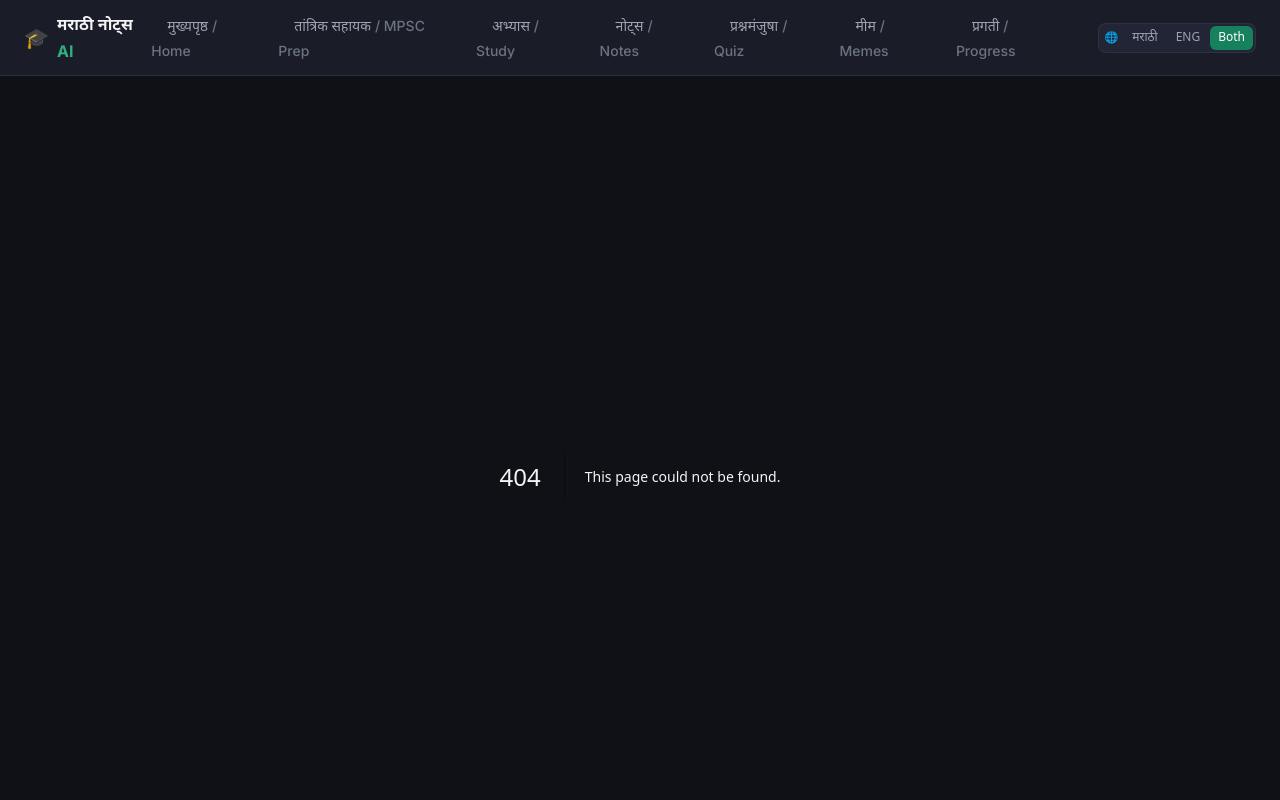
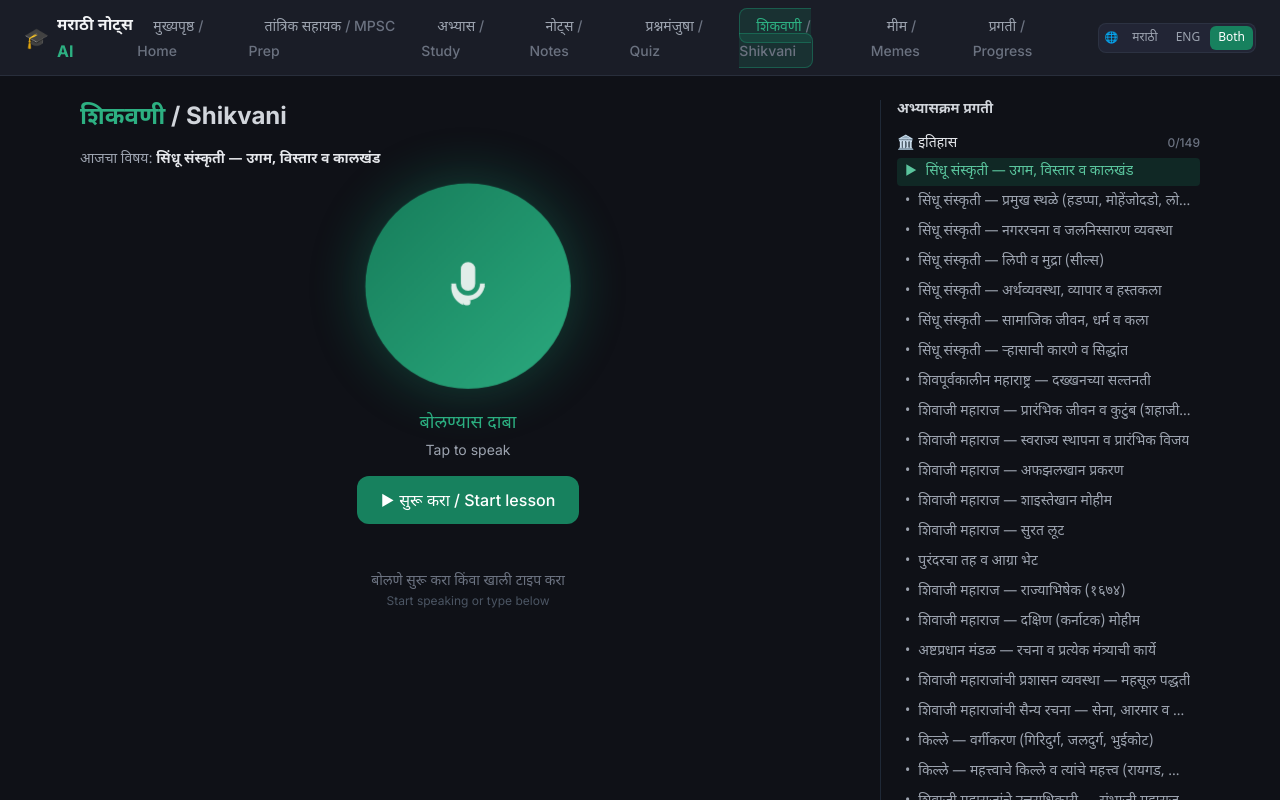
Before and after one commit to vaibhavselkar/prep_partner, a Next.js app: page /shikvani in a window 1280 px wide. Before the commit this address had no page. Shown: the top 800 px of the page. Built offline with nearby package versions, Linux system fonts and the light colour scheme.

Commit message:
feat(shikvani): lesson page + text-stream API + nav link + README

```diff
--- a/src/app/api/shikvani-chat/route.ts
+++ b/src/app/api/shikvani-chat/route.ts
@@ -29,5 +29,5 @@ export async function POST(req: NextRequest) {
     system,
     messages: last12.map((m) => ({ role: m.role as "user" | "assistant", content: m.content })),
   });
-  return result.toDataStreamResponse();
+  return result.toTextStreamResponse();
 }
--- /dev/null
+++ b/src/app/shikvani/page.tsx
@@ -0,0 +1,100 @@
+"use client";
+import { useMemo, useRef, useState } from "react";
+import { VoiceOrb } from "@/components/VoiceOrb";
+import { ChatTranscript } from "@/components/ChatTranscript";
+import { ShikvaniProgressPanel } from "@/components/ShikvaniProgressPanel";
+import { useVoiceConversation } from "@/hooks/useVoiceConversation";
+import { useSyllabusProgress } from "@/lib/syllabusProgress";
+import { nextTopic } from "@/lib/shikvani/curriculum";
+import { parseControlTag } from "@/lib/shikvani/controlTag";
+
+interface Msg { role: "user" | "assistant"; content: string }
+
+export default function ShikvaniPage() {
+  const { done, toggle } = useSyllabusProgress();
+  const [messages, setMessages] = useState<Msg[]>([]);
+  const [started, setStarted] = useState(false);
+  const currentTopic = useMemo(() => nextTopic(done), [done]);
+  const currentTopicRef = useRef(currentTopic);
+  currentTopicRef.current = currentTopic;
+  const messagesRef = useRef<Msg[]>([]);
+  messagesRef.current = messages;
+
+  // Send a user turn (or the initial "start") to the teacher and speak the reply.
+  const sendTurn = async (userText: string) => {
+    const topic = currentTopicRef.current;
+    if (!topic) return;
+    const nextMsgs: Msg[] = [...messagesRef.current, { role: "user", content: userText }];
+    setMessages(nextMsgs);
+    try {
+      const res = await fetch("/api/shikvani-chat", {
+        method: "POST",
+        headers: { "content-type": "application/json" },
+        body: JSON.stringify({ topicId: topic.id, messages: nextMsgs }),
+      });
+      const full = await res.text();
+      const { spoken, control } = parseControlTag(full);
+      setMessages((m) => [...m, { role: "assistant", content: spoken }]);
+      speak(spoken);
+      if (control?.topicDone) toggle(topic.id); // advance: marks done -> nextTopic recomputes
+    } catch {
+      setMessages((m) => [...m, { role: "assistant", content: "(कनेक्शन अडचण — पुन्हा प्रयत्न करा)" }]);
+    }
+  };
+
+  const { orbState, startConversation, stopConversation, speak, micError, englishVoiceOnly } =
+    useVoiceConversation({ onUserUtterance: (t) => sendTurn(t) });
+
+  const begin = () => {
+    setStarted(true);
+    startConversation();
+    sendTurn("सुरू करा"); // "let's begin"
+  };
+  const stop = () => { setStarted(false); stopConversation(); };
+
+  return (
+    <div className="max-w-6xl mx-auto px-4 py-6 grid md:grid-cols-[1fr_320px] gap-6">
+      <div className="flex flex-col items-center gap-4">
+        <h1 className="text-2xl font-bold self-start">
+          <span className="font-devanagari text-primary-400">शिकवणी</span>
+          <span className="text-gray-300"> / Shikvani</span>
+        </h1>
+        {currentTopic ? (
+          <p className="text-sm text-gray-400 self-start font-devanagari">
+            आजचा विषय: <b className="text-gray-200">{currentTopic.mr}</b>
+          </p>
+        ) : (
+          <p className="text-green-400 self-start">तुम्ही संपूर्ण अभ्यासक्रम पूर्ण केला! 🎉</p>
+        )}
+        <VoiceOrb
+          state={orbState}
+          disabled={!currentTopic}
+          onPress={() => { if (!started && currentTopic) begin(); }}
+        />
+        {englishVoiceOnly && (
+          <p className="text-xs text-amber-400/80 font-devanagari">
+            या device वर मराठी आवाज नाही — English आवाजात बोलेल.
+          </p>
+        )}
+        {micError && <p className="text-xs text-red-400">{micError}</p>}
+        {!started ? (
+          <button onClick={begin} disabled={!currentTopic}
+            className="px-6 py-3 rounded-xl bg-primary-600 hover:bg-primary-500 text-white font-medium disabled:opacity-50">
+            ▶ सुरू करा / Start lesson
+          </button>
+        ) : (
+          <button onClick={stop} className="px-4 py-2 rounded-lg bg-gray-700 hover:bg-gray-600 text-white text-sm">
+            थांबा / Stop
+          </button>
+        )}
+        <div className="w-full">
+          <ChatTranscript messages={messages} />
+        </div>
+      </div>
+      <aside className="border-l border-gray-800 pl-4">
+        <h2 className="text-sm font-semibold text-gray-300 mb-3 font-devanagari">अभ्यासक्रम प्रगती</h2>
+        <ShikvaniProgressPanel currentId={currentTopic?.id ?? null} done={done} />
+      </aside>
+    </div>
+  );
+}
--- a/src/components/NavBar.tsx
+++ b/src/components/NavBar.tsx
@@ -42,6 +42,7 @@ const NAV_ITEMS = [
   { href: "/study", label: "अभ्यास", labelEn: "Study", icon: "🎤" },
   { href: "/notes", label: "नोट्स", labelEn: "Notes", icon: "📝" },
   { href: "/quiz", label: "प्रश्नमंजुषा", labelEn: "Quiz", icon: "❓" },
+  { href: "/shikvani", label: "शिकवणी", labelEn: "Shikvani", icon: "🎓" },
   { href: "/memes", label: "मीम", labelEn: "Memes", icon: "🖼️" },
   { href: "/progress", label: "प्रगती", labelEn: "Progress", icon: "📊" },
 ];
```
Also changed, not shown: 1 other file (tests, documents, lock files or other folders).
